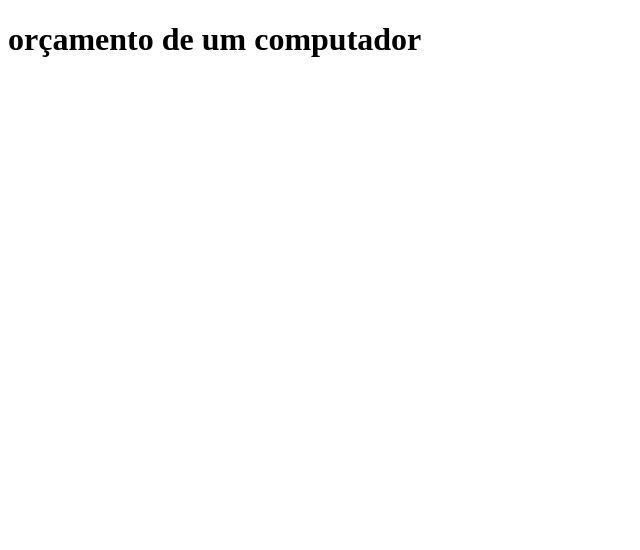
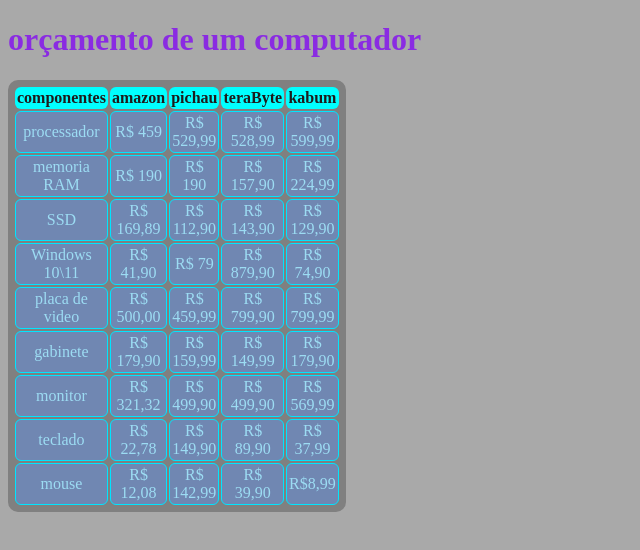
Before and after one commit to Ettham/siteArquitetura, a plain HTML site: page orcamento.html in a window 1280 px wide. Shown: the whole page, without its empty margins (0-640 px from the left). Drawn offline with Linux system fonts and the light colour scheme.

Commit message:
orcamento

```diff
--- /dev/null
+++ b/orcamento.css
@@ -0,0 +1,28 @@
+td{
+    border: 1px solid rgb(0, 229, 255);
+    padding: 2px;
+    text-align: center;
+    background-color: rgb(112, 135, 178);
+    border-radius:6px;
+    color: rgb(156, 220, 243);
+}
+th{
+    padding: 2px;
+    text-align: center;
+    background-color: cyan;
+    border-radius: 6px;
+    color: rgb(29, 27, 27);
+}
+table{
+    background-color: grey;
+    width: 100px;
+    padding: 5px;
+    border-radius: 10px;
+
+}
+body{
+    background-color: darkgray;
+}
+h1{
+    color: blueviolet;
+}
--- a/orcamento.html
+++ b/orcamento.html
@@ -3,9 +3,82 @@
 <head>
     <meta charset="UTF-8">
     <meta name="viewport" content="width=device-width, initial-scale=1.0">
+    <link rel="stylesheet" href="orcamento.css">
     <title>orçamento</title>
 </head>
 <body>
     <h1>orçamento de um computador</h1>
+    <table>
+        <tr>
+            <th>componentes</th>
+            <th>amazon</th>
+            <th>pichau</th>
+            <th>teraByte</th>
+            <th>kabum</th>
+        </tr>
+        <tr>
+            <td>processador</td>
+            <td>R$ 459</td>
+            <td>R$ 529,99</td>
+            <td>R$ 528,99</td>
+            <td>R$ 599,99</td>
+        </tr>
+        <tr>
+            <td>memoria RAM</td>
+            <td>R$ 190</td>
+            <td>R$ 190</td>
+            <td>R$ 157,90</td>
+            <td>R$ 224,99</td>
+        </tr>
+        <tr>
+            <td>SSD</td>
+            <td>R$ 169,89</td>
+            <td>R$ 112,90</td>
+            <td>R$ 143,90</td>
+            <td>R$ 129,90</td>
+        </tr>
+        <tr>
+            <td>Windows 10\11</td>
+            <td>R$ 41,90</td>
+            <td>R$ 79</td>
+            <td>R$ 879,90</td>
+            <td>R$ 74,90</td>
+        </tr>
+        <tr>
+            <td>placa de video</td>
+            <td>R$ 500,00</td>
+            <td>R$ 459,99</td>
+            <td>R$ 799,90</td>
+            <td>R$ 799,99</td>
+        </tr>
+        <tr>
+            <td>gabinete</td>
+            <td>R$ 179,90</td>
+            <td>R$ 159,99</td>
+            <td>R$ 149,99</td>
+            <td>R$ 179,90</td>
+        </tr>
+        <tr>
+            <td>monitor</td>
+            <td>R$ 321,32</td>
+            <td>R$ 499,90</td>
+            <td>R$ 499,90</td>
+            <td>R$ 569,99</td>
+        </tr>
+        <tr>
+            <td>teclado</td>
+            <td>R$ 22,78</td>
+            <td>R$ 149,90</td>
+            <td>R$ 89,90</td>
+            <td>R$ 37,99</td>
+        </tr>
+        <tr>
+            <td>mouse</td>
+            <td>R$ 12,08</td>
+            <td>R$ 142,99</td>
+            <td>R$ 39,90</td>
+            <td>R$8,99 </td>
+        </tr>
+    </table>
 </body>
 </html>
```
